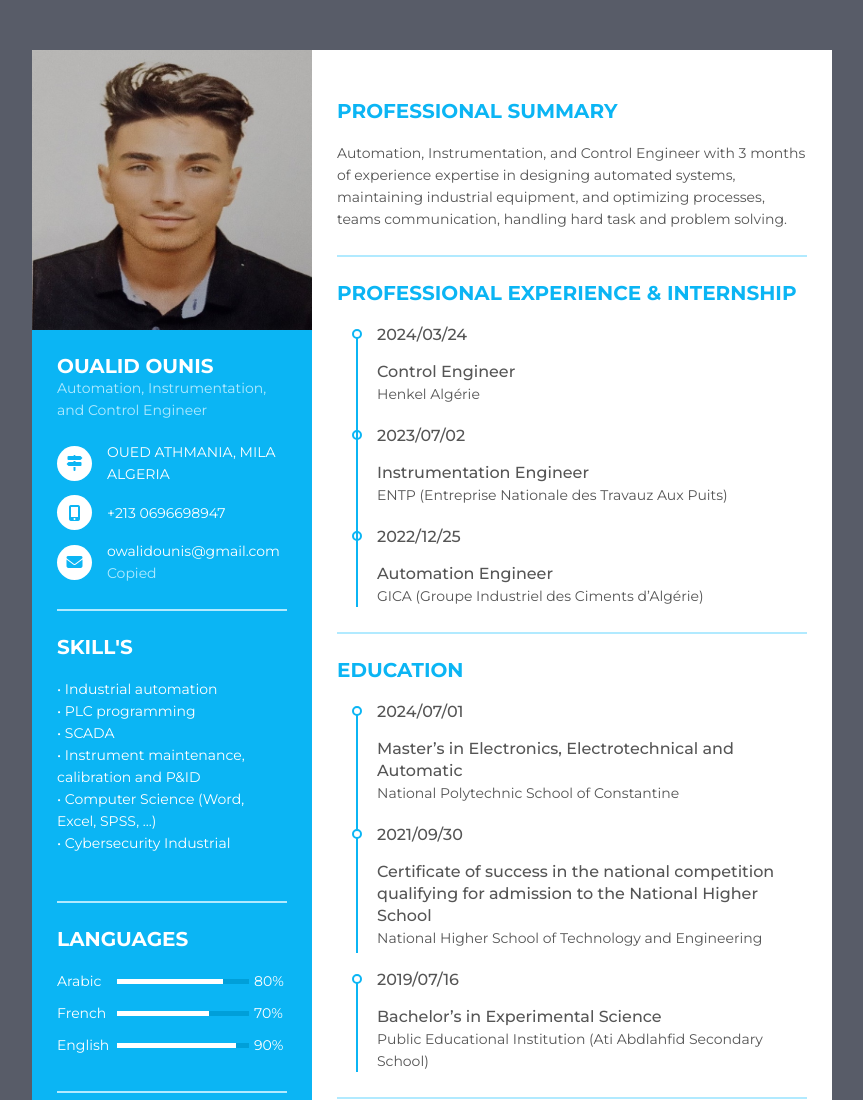
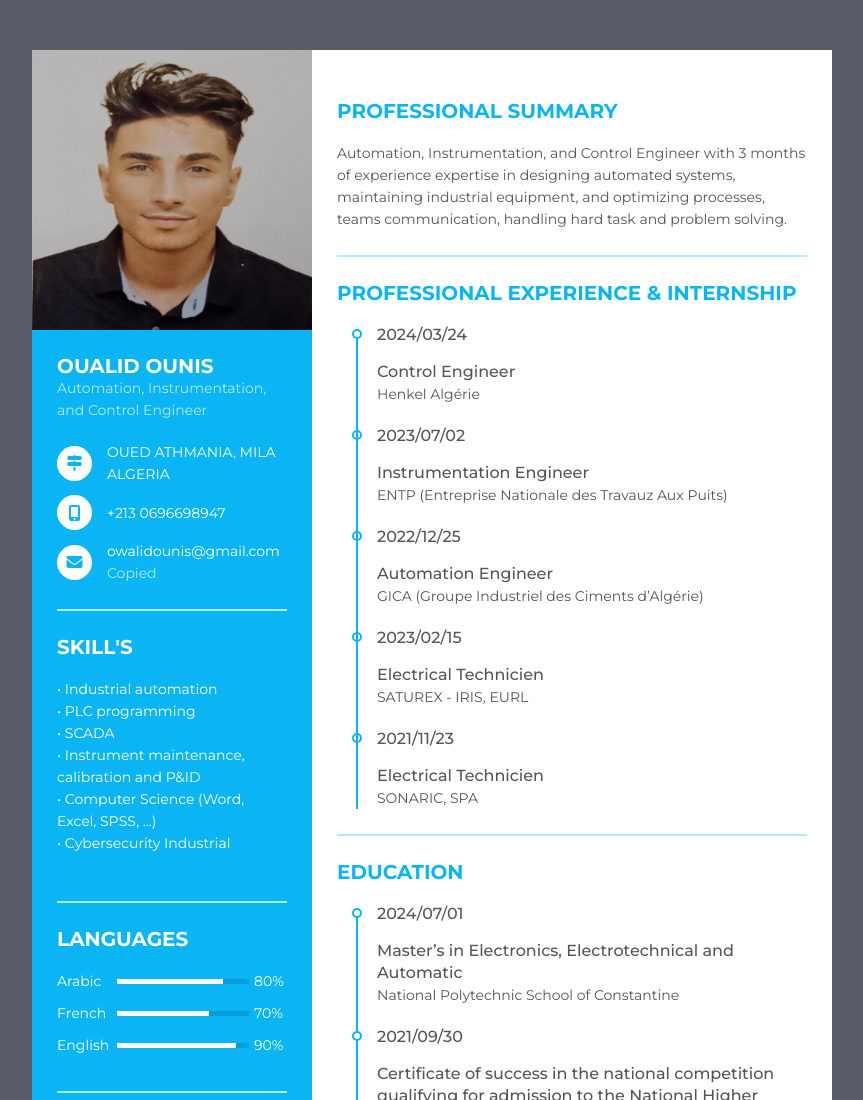
Before and after one commit to OualidOunis/cv, a plain HTML site: page index.html in a window 1280 px wide. Shown: the top 1100 px of the page, without its empty margins (208-1071 px from the left). Drawn offline with Linux system fonts and the light colour scheme.

Commit message:
index.html

```diff
--- a/index.html
+++ b/index.html
@@ -213,12 +213,12 @@
                   <p>GICA (Groupe Industriel des Ciments d’Algérie)</p>
                 </div>
             </li>
-		<!--
+
             <li>
               <div class="date">2023/02/15</div>
               <div class="info">
-                     <p class="semi-bold">Instrumentation Technicien</p>
-                  <p>SATUREX, EURL</p>
+                     <p class="semi-bold">Electrical Technicien</p>
+                  <p>SATUREX - IRIS, EURL</p>
                 </div>
             </li>
 
@@ -226,11 +226,11 @@
 			<li>
               <div class="date">2021/11/23</div>
               <div class="info">
-                     <p class="semi-bold">Automation Technicien</p>
+                     <p class="semi-bold">Electrical Technicien</p>
                   <p>SONARIC, SPA</p>
                 </div>
             </li>
-		-->
+
         </ul>
     </div>
     <div class="resume_item resume_education">
```
